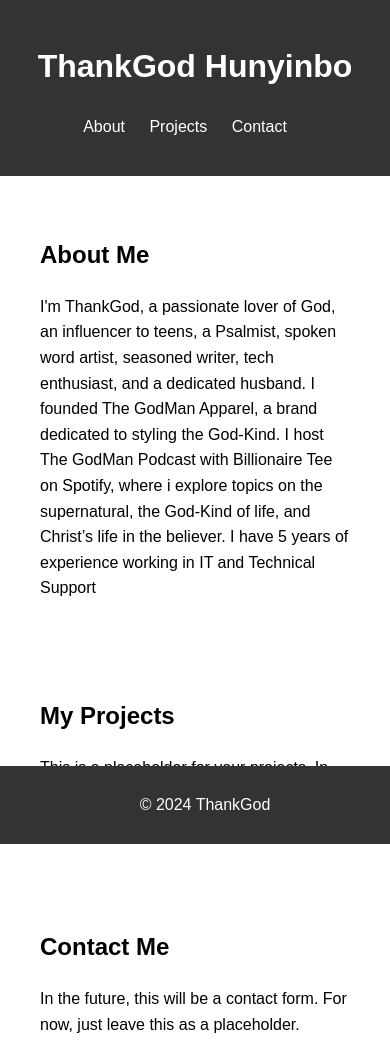
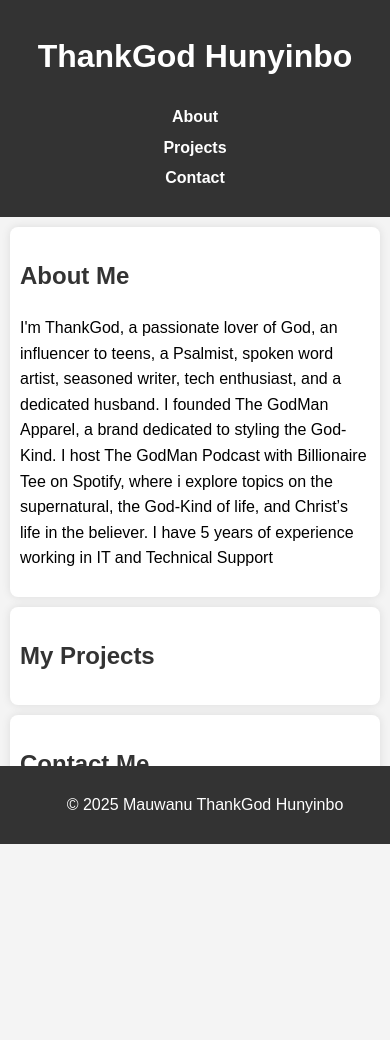
Before and after one commit to ThankGodH/My-Portfolio, a plain HTML site: page index.html in a window 390 px wide. After the commit the page ends 844 px from the top, so only its background shows below. Drawn offline with Linux system fonts and the light colour scheme.

Commit message:
Added basic CSS styling and responsive design

```diff
--- a/index.html
+++ b/index.html
@@ -32,18 +32,18 @@
     <!-- Projects Section -->
     <section id="projects">
         <h2>My Projects</h2>
-        <p>This is a placeholder for your projects. In future chapters, you’ll add real projects here.</p>
+        <p>  </p>
     </section>
 
     <!-- Contact Section -->
     <section id="contact">
         <h2>Contact Me</h2>
-        <p>In the future, this will be a contact form. For now, just leave this as a placeholder.</p>
+        <p> </p>
     </section>
 
     <!-- Footer Section -->
     <footer>
-        <p>&copy; 2024 ThankGod</p>
+        <p>&copy; 2025 Mauwanu ThankGod Hunyinbo</p>
     </footer>
 </body>
 </html>
--- a/styles.css
+++ b/styles.css
@@ -1,15 +1,23 @@
+/* General Styles */
 body {
     font-family: Arial, sans-serif;
     margin: 0;
     padding: 0;
+    background-color: #f4f4f4;
     line-height: 1.6;
 }
 
-header {
+header, footer {
     background-color: #333;
     color: white;
+    text-align: center;
     padding: 20px;
-    text-align: center;
+}
+
+footer {
+    position: fixed;
+    bottom: 0;
+    width: 100%;
 }
 
 nav ul {
@@ -19,17 +27,29 @@ nav ul {
 
 nav ul li {
     display: inline;
-    margin-right: 20px;
+    margin: 0 10px;
 }
 
 nav ul li a {
     color: white;
     text-decoration: none;
+    font-weight: bold;
+}
+
+nav ul li a:hover {
+    text-decoration: underline;
 }
 
 section {
     padding: 20px;
     margin: 20px;
+    background-color: white;
+    border-radius: 8px;
+    box-shadow: 0 0 10px rgba(0, 0, 0, 0.1);
+}
+
+h2 {
+    color: #333;
 }
 
 footer {
@@ -38,6 +58,23 @@ footer {
     text-align: center;
     padding: 10px;
     position: fixed;
+    width: 100%;
     bottom: 0;
-    width: 100%;
 }
+/* Media Queries for Mobile Devices */
+@media only screen and (max-width: 600px) {
+    header, footer {
+        padding: 10px;
+    }
+
+    nav ul li {
+        display: block;
+        text-align: center;
+        margin: 5px 0;
+    }
+
+    section {
+        padding: 10px;
+        margin: 10px;
+    }
+}
```
